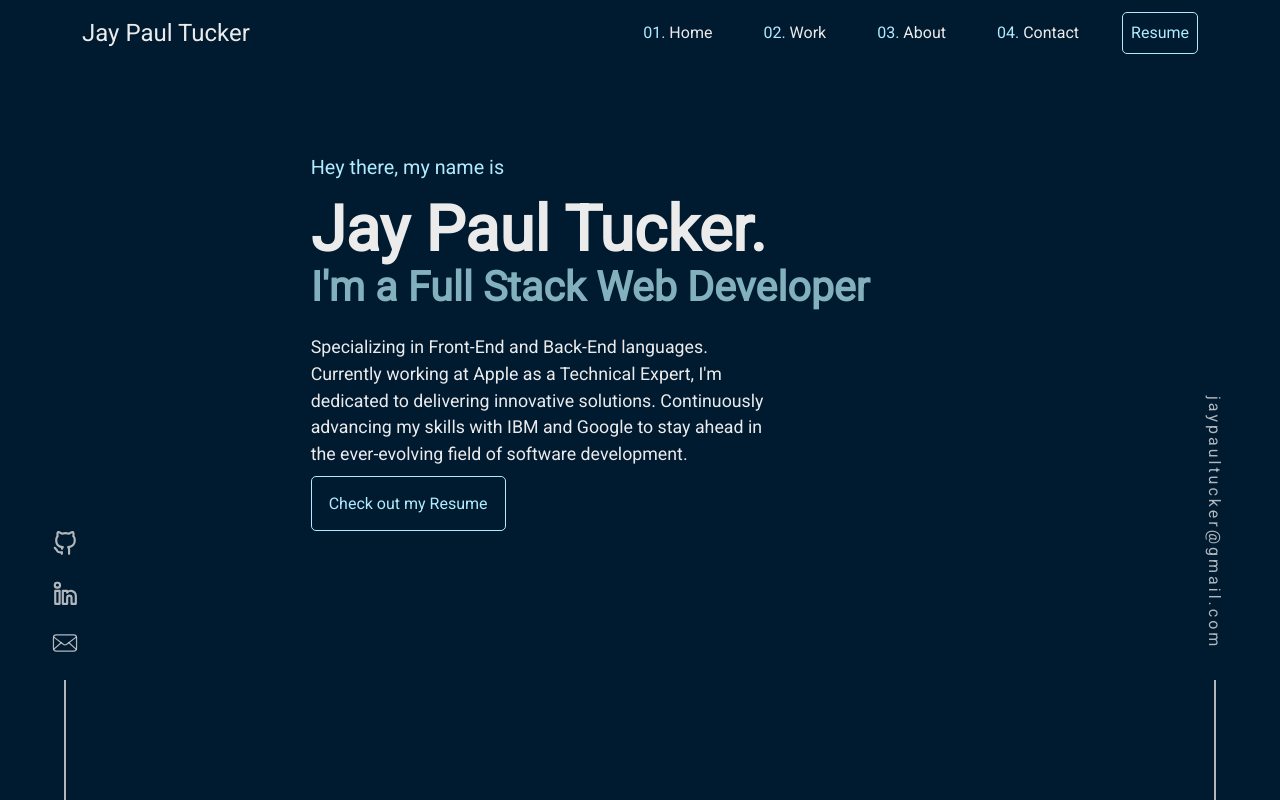
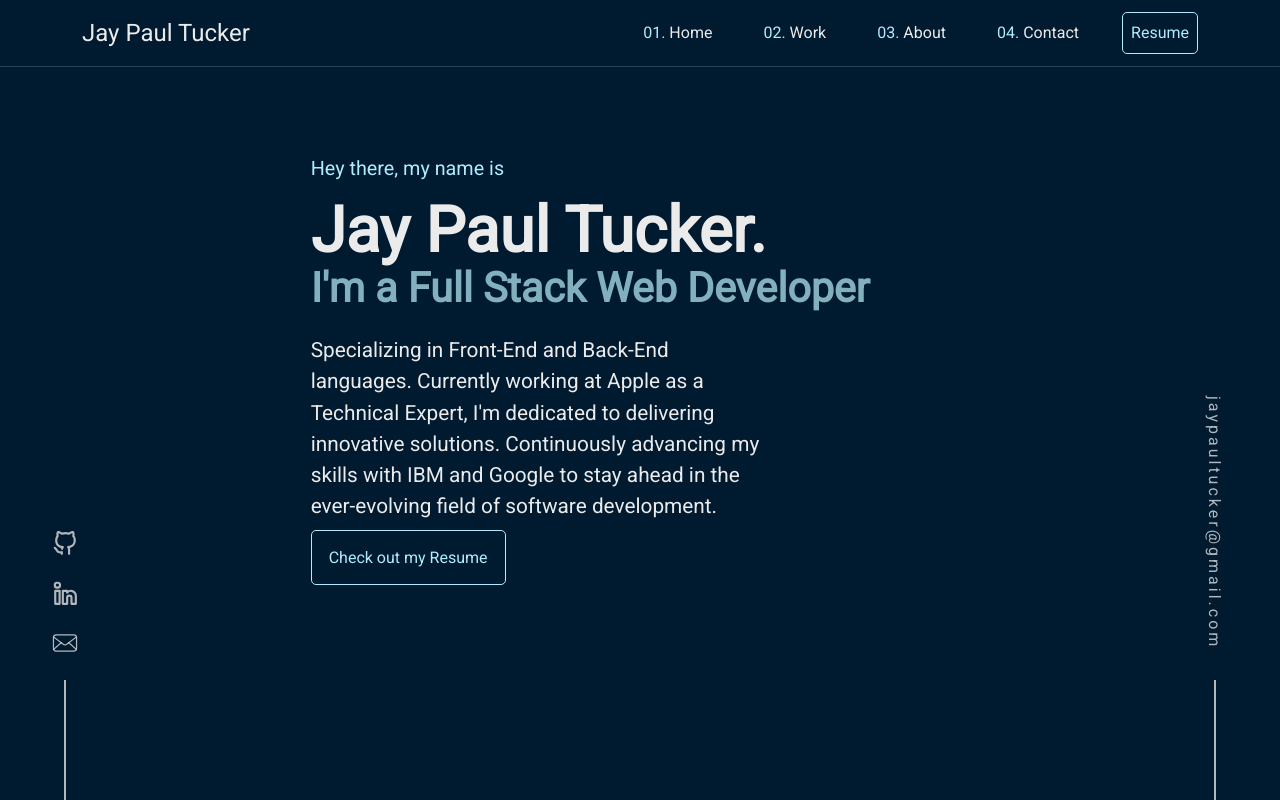
Before and after one commit to JayPTucker/React-Portfolio, a React (Create React App) app: page / in a window 1280 px wide. Built offline with nearby package versions, Linux system fonts and the light colour scheme.

Commit message:
Updated Home.css/Navbar.css
- Added faint border below Navbar
- Changed font size of mini-bio

```diff
--- a/src/styles/Home.css
+++ b/src/styles/Home.css
@@ -109,7 +109,7 @@ p {
 
   .mini-bio {
     margin-top: 15px !important;
-    font-size: calc(1vmax + 5px); /* Adjust the font size as needed */
+    font-size: calc(1vmax + 8px); /* Adjust the font size as needed */
     max-width: 70%;
   }
 
```
Also changed, not shown: src/styles/Navbar.css (+17 -1 lines).
